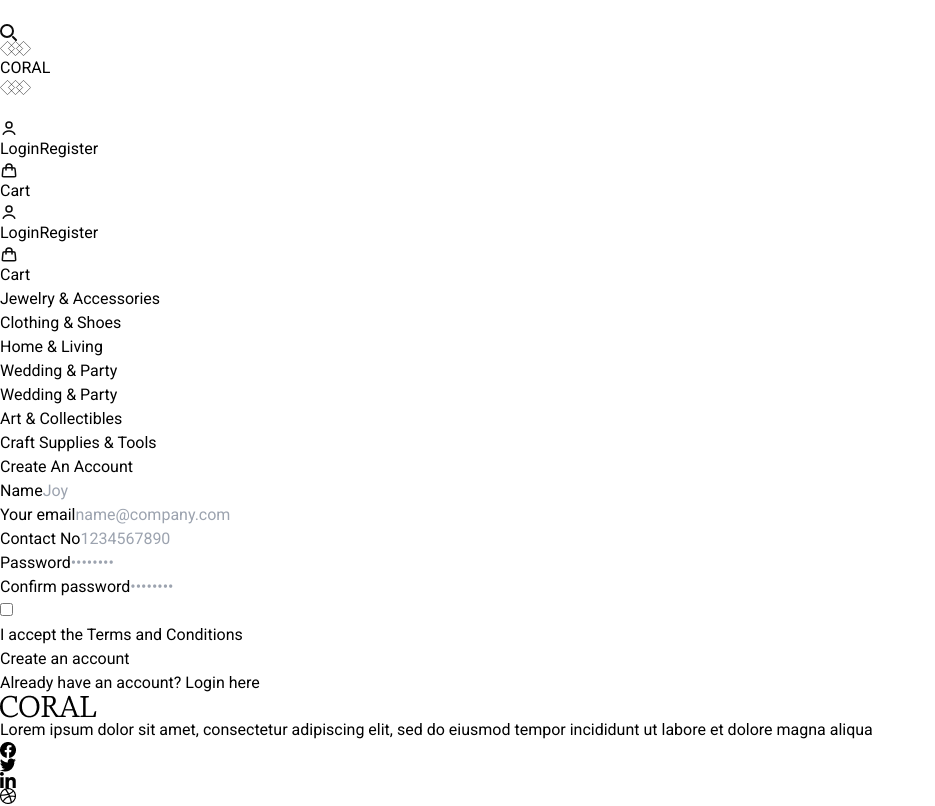
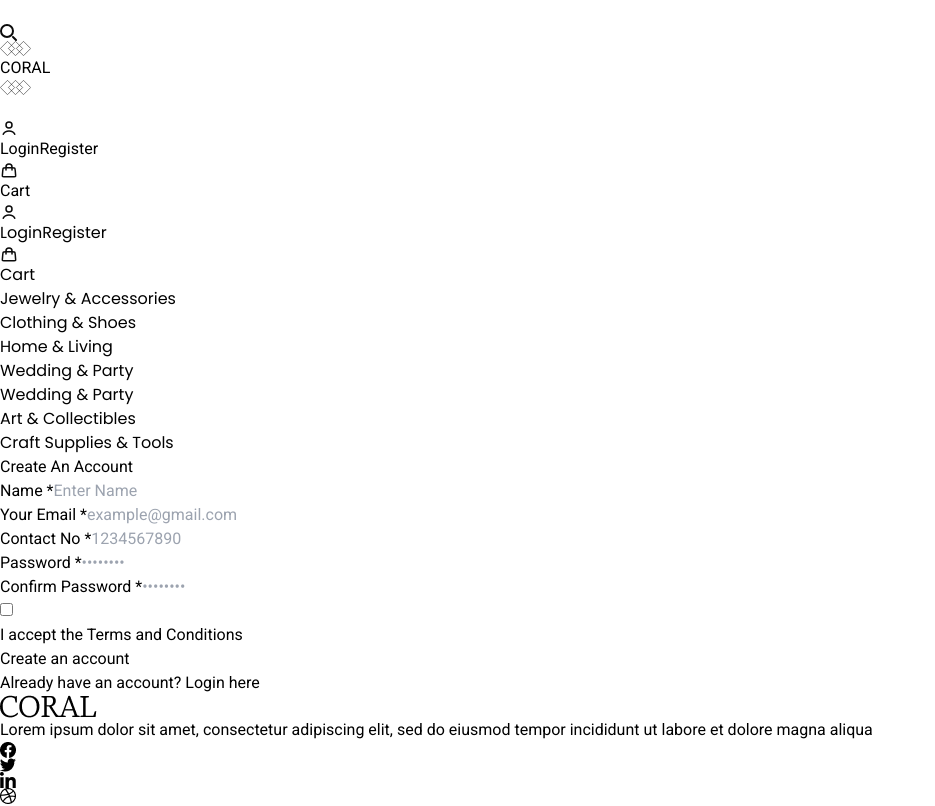
Before and after one commit to mayankrudani/Cilans-Task, a React (Vite) app: page /create-account in a window 1280 px wide. Shown: the top 806 px of the page, without its empty margins (0-935 px from the left). Built offline with nearby package versions, Linux system fonts and the light colour scheme.

Commit message:
change text stylee for small size and aadd font family in navbar category

```diff
--- a/src/App.css
+++ b/src/App.css
@@ -14,3 +14,7 @@ input[type="number"]::-webkit-outer-spin-button {
 body {
     font-family: "Roboto", sans-serif;
 }
+
+.nav-category{
+    font-family: "Poppins", sans-serif;
+}
--- a/src/modules/components/account/create-account/template/index.tsx
+++ b/src/modules/components/account/create-account/template/index.tsx
@@ -19,7 +19,7 @@ const CreateAccount = () => {
         const localStorageData: any = localStorage.getItem("users") || []
         const userData = localStorageData.length ? JSON.parse(localStorageData) : localStorageData
 
-        // check same contact numberr is not present
+        // Check Same Contact number is not present
         if (userData?.length) {
             let isContact = false
             for (let i = 0; i < userData.length; i++) {
@@ -29,12 +29,12 @@ const CreateAccount = () => {
                 }
             }
             if (isContact) {
-                setIsError("This contact user is already present,Please add another contact")
+                setIsError("This contact user is already present, Please add another contact")
                 return;
             }
         }
 
-        // checck both password is same or not
+        // Check both password is same or not
         if (!(password === confirmPassword)) {
             setIsError("Please add same password")
             return;
@@ -56,41 +56,54 @@ const CreateAccount = () => {
             setIsSuccess(false)
             Navigate("/login")
         }, 1200);
-
     }
 
     return (
-        <div className="bg-[#F1F1F1] relative pt-10">
+        <div className="bg-[#F1F1F1]">
             <div className="flex flex-col items-center justify-center px-6 py-8 mx-auto md:h-screen lg:py-0">
                 <div className="w-full bg-white rounded-lg shadow dark:border md:mt-0 sm:max-w-md xl:p-0">
                     <div className="p-6 space-y-4 md:space-y-6 sm:p-8">
-                        <h1 className="text-xl font-bold leading-tight tracking-tight text-gray-900 md:text-2xl">
+                        <h1 className="text-xl font-bold leading-tight text-gray-900 md:text-2xl">
                             Create An Account
                         </h1>
                         <form className="space-y-4 md:space-y-4" onSubmit={HandlesSubmit}>
                             <div className="grid grid-cols-2 gap-x-3">
                                 <div>
-                                    <label htmlFor="name" className="block mb-1 text-sm font-medium text-gray-900">Name</label>
-                                    <input type="text"
+                                    <label htmlFor="name" className="block mb-1 text-sm font-medium text-gray-900">
+                                        Name
+                                        <span className="text-red-600"> *</span>
+                                    </label>
+
+                                    <input
+                                        type="text"
                                         name="name"
                                         id="name"
                                         value={formValue.name}
                                         onChange={(e) => setFormValue({ ...formValue, [e.target.name]: e.target.value })}
-                                        className="bg-gray-50 border border-gray-300 text-gray-900 sm:text-sm rounded-lg focus:ring-primary-600 focus:border-primary-600 block w-full p-2.5" placeholder="Joy" required />
+                                        className="bg-gray-50 border border-gray-300 text-gray-900 sm:text-sm rounded-lg focus:ring-primary-600 focus:border-primary-600 block w-full p-2.5"
+                                        placeholder="Enter Name" required />
                                 </div>
                                 <div>
-                                    <label htmlFor="email" className="block mb-1 text-sm font-medium text-gray-900">Your email</label>
+                                    <label htmlFor="email" className="block mb-1 text-sm font-medium text-gray-900">
+                                        Your Email
+                                        <span className="text-red-600"> *</span>
+                                    </label>
                                     <input
                                         type="email"
                                         name="email"
                                         id="email"
                                         value={formValue.email}
                                         onChange={(e) => setFormValue({ ...formValue, [e.target.name]: e.target.value })}
-                                        className="bg-gray-50 border border-gray-300 text-gray-900 sm:text-sm rounded-lg focus:ring-primary-600 focus:border-primary-600 block w-full p-2.5" placeholder="name@company.com" required />
+                                        className="bg-gray-50 border border-gray-300 text-gray-900 sm:text-sm rounded-lg focus:ring-primary-600 focus:border-primary-600 block w-full p-2.5"
+                                        placeholder="example@gmail.com"
+                                        required />
                                 </div>
                             </div>
                             <div>
-                                <label htmlFor="contact" className="block mb-1 text-sm font-medium text-gray-900">Contact No</label>
+                                <label htmlFor="contact" className="block mb-1 text-sm font-medium text-gray-900">
+                                    Contact No
+                                    <span className="text-red-600"> *</span>
+                                </label>
                                 <input
                                     type="number"
                                     name="contact"
@@ -98,20 +111,30 @@ const CreateAccount = () => {
                                     max={9999999999}
                                     value={formValue.contact}
                                     onChange={(e) => setFormValue({ ...formValue, [e.target.name]: e.target.value })}
-                                    className="bg-gray-50 border border-gray-300 text-gray-900 sm:text-sm rounded-lg focus:ring-primary-600 focus:border-primary-600 block w-full p-2.5" placeholder="1234567890" required />
+                                    className="bg-gray-50 border border-gray-300 text-gray-900 sm:text-sm rounded-lg focus:ring-primary-600 focus:border-primary-600 block w-full p-2.5"
+                                    placeholder="1234567890"
+                                    required />
                             </div>
                             <div>
-                                <label htmlFor="password" className="block mb-1 text-sm font-medium text-gray-900 dark:text-white">Password</label>
+                                <label htmlFor="password" className="block mb-1 text-sm font-medium text-gray-900 dark:text-white">
+                                    Password
+                                    <span className="text-red-600"> *</span>
+                                </label>
                                 <input
                                     type="password"
                                     name="password"
                                     id="password"
                                     value={formValue.password}
                                     onChange={(e) => setFormValue({ ...formValue, [e.target.name]: e.target.value })}
-                                    placeholder="••••••••" className="bg-gray-50 border border-gray-300 text-gray-900 sm:text-sm rounded-lg focus:ring-primary-600 focus:border-primary-600 block w-full p-2.5 dark:bg-gray-700 dark:border-gray-600 dark:placeholder-gray-400 dark:text-white dark:focus:ring-blue-500 dark:focus:border-blue-500" required />
+                                    placeholder="••••••••"
+                                    className="bg-gray-50 border border-gray-300 text-gray-900 sm:text-sm rounded-lg focus:ring-primary-600 focus:border-primary-600 block w-full p-2.5 dark:bg-gray-700 dark:border-gray-600 dark:placeholder-gray-400 dark:text-white dark:focus:ring-blue-500 dark:focus:border-blue-500"
+                                    required />
                             </div>
                             <div>
-                                <label htmlFor="confirm-password" className="block mb-2 text-sm font-medium text-gray-900 dark:text-white">Confirm password</label>
+                                <label htmlFor="confirm-password" className="block mb-2 text-sm font-medium text-gray-900 dark:text-white">
+                                    Confirm Password
+                                    <span className="text-red-600"> *</span>
+                                </label>
                                 <input
                                     type="password"
                                     name="confirmPassword"
--- a/src/modules/components/account/login/template/index.tsx
+++ b/src/modules/components/account/login/template/index.tsx
@@ -26,13 +26,13 @@ const Login = () => {
                 }
             }
             if (!user.length) {
-                setIsError("invalid login credential")
+                setIsError("Invalid login credential")
                 return;
             }
 
             const isSamePassoword = bcrypt.compareSync(password, user[0].password);
             if (!isSamePassoword) {
-                setIsError("Worng password, Please enter Currect password ")
+                setIsError("Wrong password, Please enter currect password")
                 return;
             }
 
--- a/src/modules/components/home/component/brand-banner/index.tsx
+++ b/src/modules/components/home/component/brand-banner/index.tsx
@@ -1,11 +1,11 @@
 
 const BrandBanner = () => {
     return (
-        <div className="relative bg-[url('/assets/images/brand-banner.png')] bg-cover bg-no-repeat lg:min-h-[650px] w-100">
-            <div className="lg:absolute top-10 right-0">
+        <div className="relative lg:bg-[url('/assets/images/brand-banner.png')] bg-cover bg-no-repeat lg:min-h-[650px] w-100">
+            <div className="lg:absolute hidden lg:block top-10 right-0">
                 <img src="/assets/images/zara_logo_light.png" alt="zara logo" />
             </div>
-            <div className="lg:absolute pt-10 lg:pt-0 bg-black lg:bg-transparent top-1/3 left-1/2 ">
+            <div className="lg:absolute py-10 lg:pt-0 bg-black lg:bg-transparent top-1/3 left-1/2 ">
                 <div className="text-center lg:text-start lg:w-80 text-white">
                     <img className="mx-auto lg:mx-0" src="/assets/images/zaara_logo_white.png" />
                     <div className="my-10">
--- a/src/modules/components/layout/navbar/index.tsx
+++ b/src/modules/components/layout/navbar/index.tsx
@@ -39,7 +39,7 @@ const Navbar = (props: any) => {
                         </svg>
                     </div>
 
-                    <button type="button" onClick={() => setShowCategories(!showCategories)} className="inline-flex items-center p-2 w-10 h-10 justify-center text-sm text-gray-500 rounded-lg md:hidden hover:bg-gray-100 focus:outline-none focus:ring-2 focus:ring-gray-200 dark:text-gray-400 dark:hover:bg-gray-700 dark:focus:ring-gray-600" aria-controls="navbar-default" aria-expanded="false">
+                    <button type="button" onClick={() => setShowCategories(!showCategories)} className="inline-flex items-center p-2 w-10 h-10 justify-center text-sm text-gray-500 rounded-lg lg:hidden hover:bg-gray-100 focus:outline-none focus:ring-2 focus:ring-gray-200" aria-controls="navbar-default" aria-expanded="false">
                         <svg className="w-5 h-5" aria-hidden="true" xmlns="http://www.w3.org/2000/svg" fill="none" viewBox="0 0 17 14">
                             <path stroke="currentColor" strokeLinecap="round" strokeLinejoin="round" strokeWidth="2" d="M1 1h15M1 7h15M1 13h15" />
                         </svg>
@@ -76,11 +76,11 @@ const Navbar = (props: any) => {
                     </Link>
                 </div>
             </div>
-            <div className="lg:mt-6 text-sm">
+            <div className="lg:mt-6 text-[12px] font-normal nav-category">
                 <div className={`ps-3 bg-white overflow-hidden lg:bg-transparent lg:h-max flex flex-col lg:flex-row justify-between
                 ${showCategories ? "h-[300px]" : "h-0"} transition-all duration-500
                 `}>
-                    <div className=" block lg:hidden mt-3 grid grid-cols-3 gap-x-4 text-sm">
+                    <div className="block lg:hidden mt-5 mb-3 grid grid-cols-3 gap-x-4 text-sm">
                         <Link to={"login"} className="flex items-center">
                             <svg xmlns="http://www.w3.org/2000/svg" width="18" height="18" viewBox="0 0 24 24" fill="none">
                                 <path d="M19.7274 20.4471C19.2716 19.1713 18.2672 18.0439 16.8701 17.2399C15.4729 16.4358 13.7611 16 12 16C10.2389 16 8.52706 16.4358 7.12991 17.2399C5.73276 18.0439 4.72839 19.1713 4.27259 20.4471" stroke="#0B0B0B" strokeWidth="2" strokeLinecap="round" />
```
Also changed, not shown: src/modules/components/home/component/first-banner/index.tsx (+4 -4 lines), src/modules/components/home/component/new-product/index.tsx (+6 -7 lines). Lines whose indentation alone changed are shown as unchanged.
